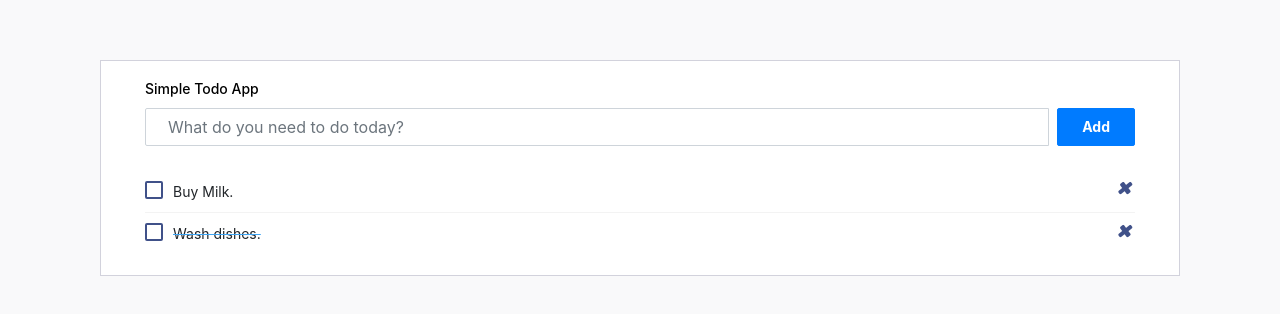
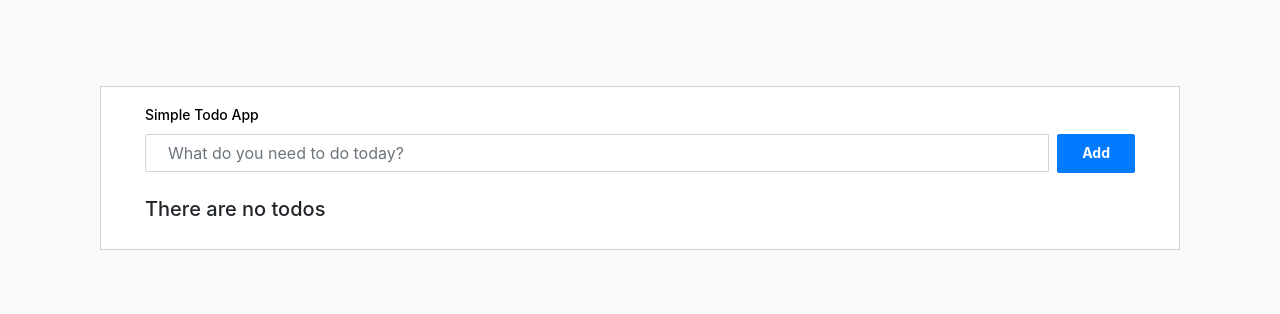
Before and after one commit to mirzadevv/react-todo-app-use-reducer, a React (Create React App) app: page / in a window 1280 px wide. Shown: the part 232-546 px from the top of the page. Built offline with nearby package versions, Linux system fonts and the light colour scheme.

Commit message:
feat: show todos list
send todos state to TodosList component and show them
now by clicking the add button you can see the list of todos

```diff
--- a/src/components/TodoApp.jsx
+++ b/src/components/TodoApp.jsx
@@ -20,7 +20,7 @@ const TodoApp = () => {
             <div className="card-body">
               <h4 className="card-title">Simple Todo App</h4>
               <InputForm dispatchTodos={dispatchTodos} />
-              <TodosList />
+              <TodosList todos={todos} />
             </div>
           </div>
         </div>
--- a/src/components/TodosList.jsx
+++ b/src/components/TodosList.jsx
@@ -1,28 +1,29 @@
 import React from "react";
-const TodosList = () => {
+const TodosList = ({ todos }) => {
   return (
     <div className="list-wrapper">
       <ul className="d-flex flex-column todo-list">
-        <li>
+        {todos.length === 0 ? (
+          <h5> There are no todos</h5>
+        ) : (
+          <>
+            {todos.map((todo) => (
+              <li
+                key={todo.id}
+                className={todo.isCompleted ? "completed" : null}
+              >
                 <div className="form-check">
                   <label className="form-check-label">
                     <input className="checkbox" type="checkbox" />
-              Buy Milk.
+                    {todo.title}
                     <i className="input-helper"> </i>
                   </label>
                 </div>
                 <i className="remove mdi mdi-close-circle-outline"></i>
               </li>
-        <li className="completed">
-          <div className="form-check">
-            <label className="form-check-label">
-              <input className="checkbox" type="checkbox" checked="" />
-              Wash dishes.
-              <i className="input-helper"></i>
-            </label>
-          </div>
-          <i className="remove mdi mdi-close-circle-outline"></i>
-        </li>
+            ))}
+          </>
+        )}
       </ul>
     </div>
   );
```
Lines whose indentation alone changed are shown as unchanged.
